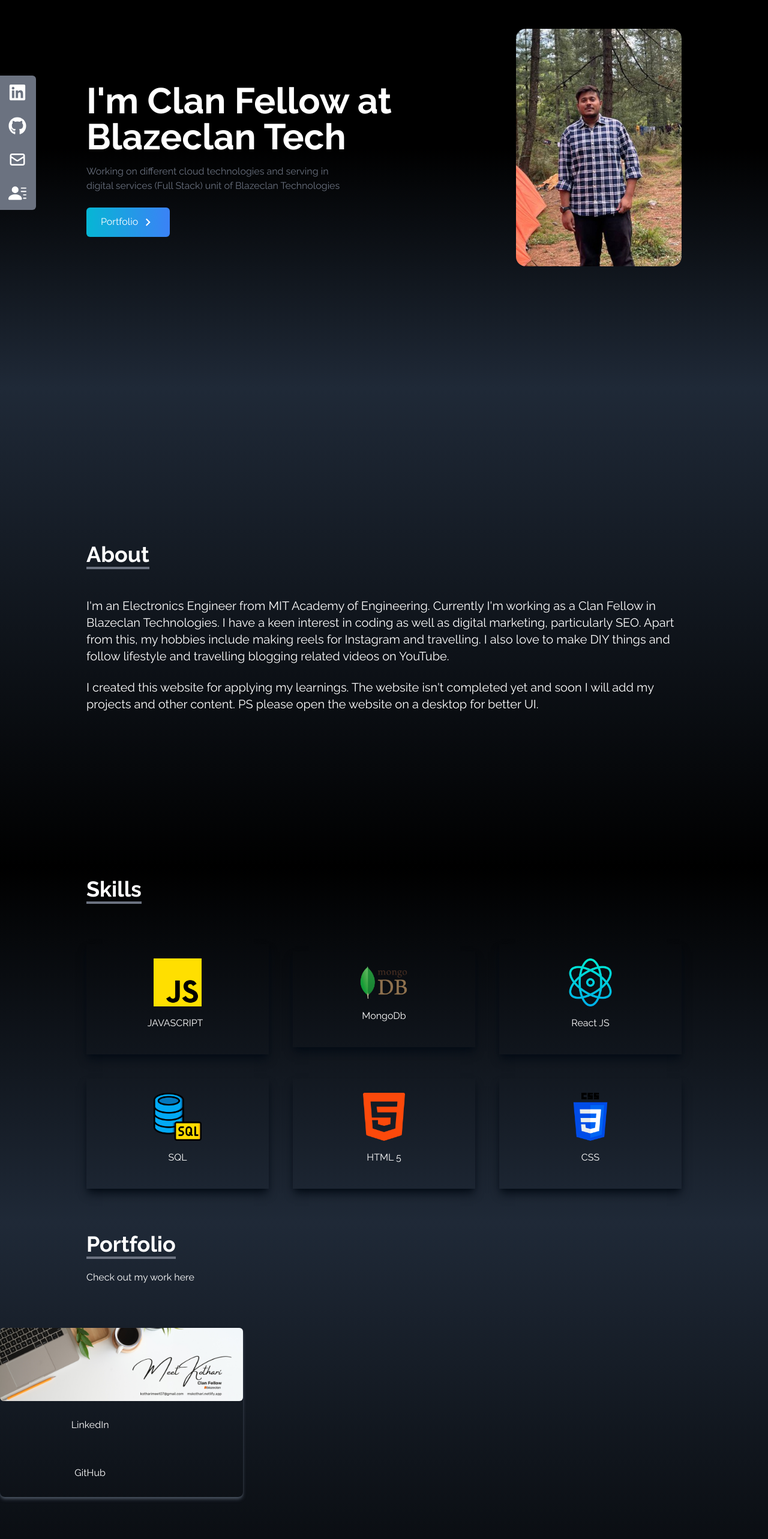
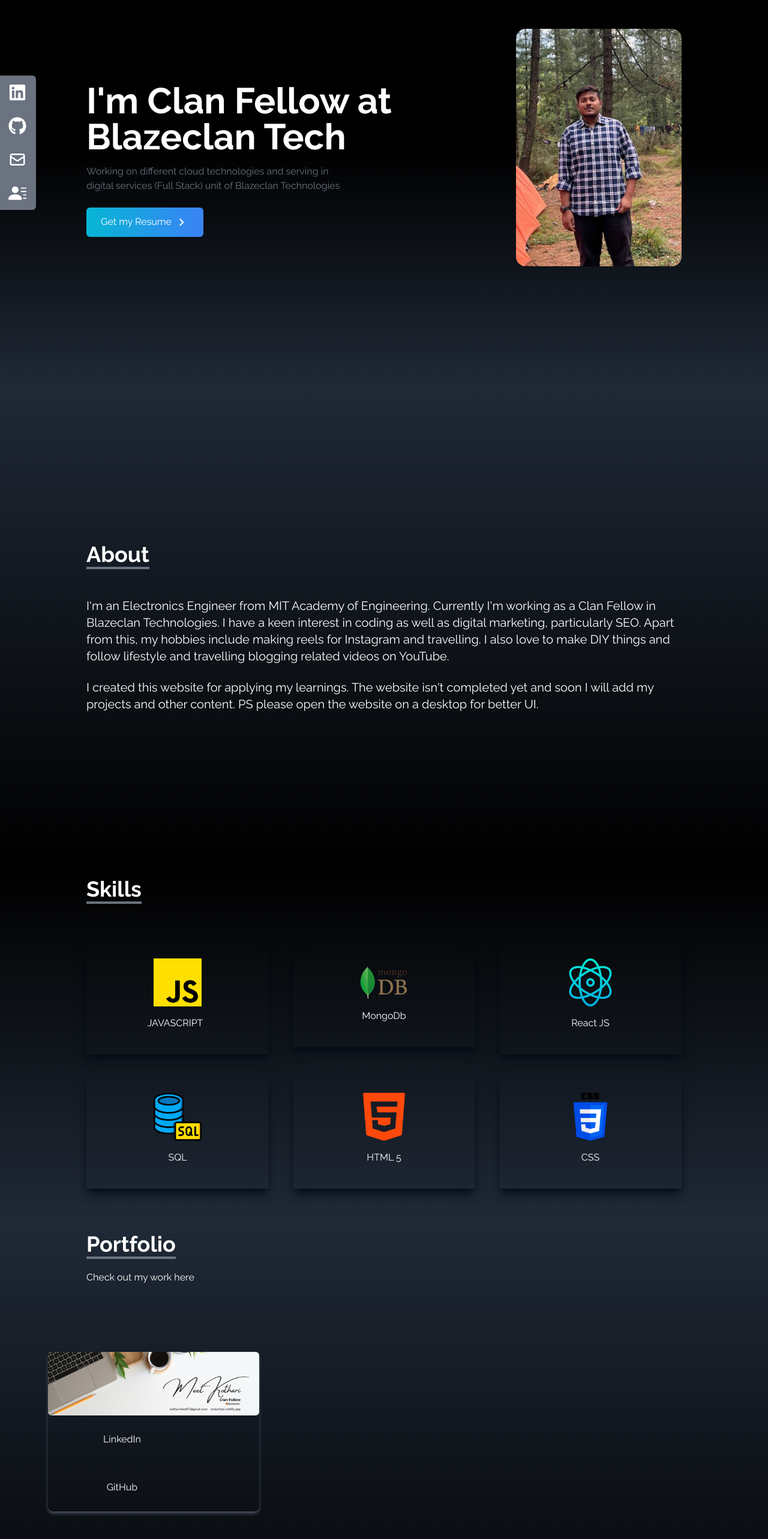
Before and after one commit to mskothari07/my-portfolio, a React (Create React App) app: page / in a window 1280 px wide. Shown: the part 154-2720 px from the top of the page at 60% size. Built offline with nearby package versions, Linux system fonts and the light colour scheme.

Commit message:
Added Download resume feature

```diff
--- a/src/components/Hom.jsx
+++ b/src/components/Hom.jsx
@@ -1,7 +1,7 @@
 import React from 'react';
 import heroImage from '../assets/heroImage.png';
 import{MdOutlineKeyboardArrowRight} from "react-icons/md";
-import { Link } from "react-scroll";
+
 
 
 const Home = () => {
@@ -20,17 +20,16 @@ const Home = () => {
           </p>
 
           <div>
-            <Link
-              to="portfolio"
-              smooth
-              duration={500}
+            <a
+              href="/resume.pdf"
               className="group text-white w-fit px-6 py-3 my-2 flex items-center rounded-md bg-gradient-to-r from-cyan-500 to-blue-500 cursor-pointer"
+              download
             >
-              Portfolio
+              Get my Resume
               <span className="group-hover:rotate-90 duration-300">
                 <MdOutlineKeyboardArrowRight size={25} className="ml-1" />
               </span>
-            </Link>
+            </a>
           </div>
         </div>
 
--- a/src/components/Portfolio.jsx
+++ b/src/components/Portfolio.jsx
@@ -16,7 +16,7 @@ const Portfolio = () => {
                 <p className='py-6'>Check out my work here</p>
             </div>
         </div>
-        <div  className='grid sm:grid-cols-2 md:grid-cols-3 gap-8 px-12 sm:px-0 '>
+        <div  className='grid sm:grid-cols-2 md:grid-cols-3 gap-8  py-10 sm:px-20 '>
         {
             portfolios.map(({id,src}) =>(
                 <div className=' shadow-md shadow-gray-600 rounded-lg'>
```
